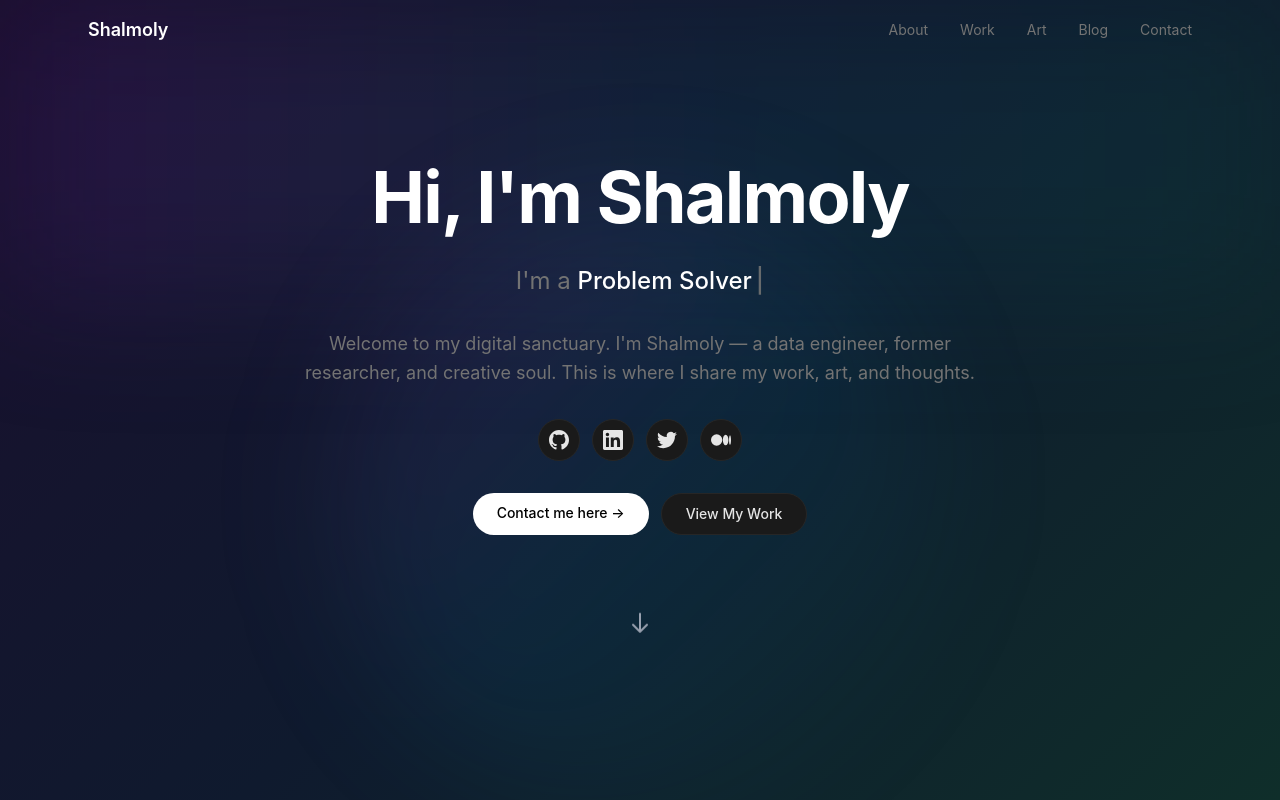
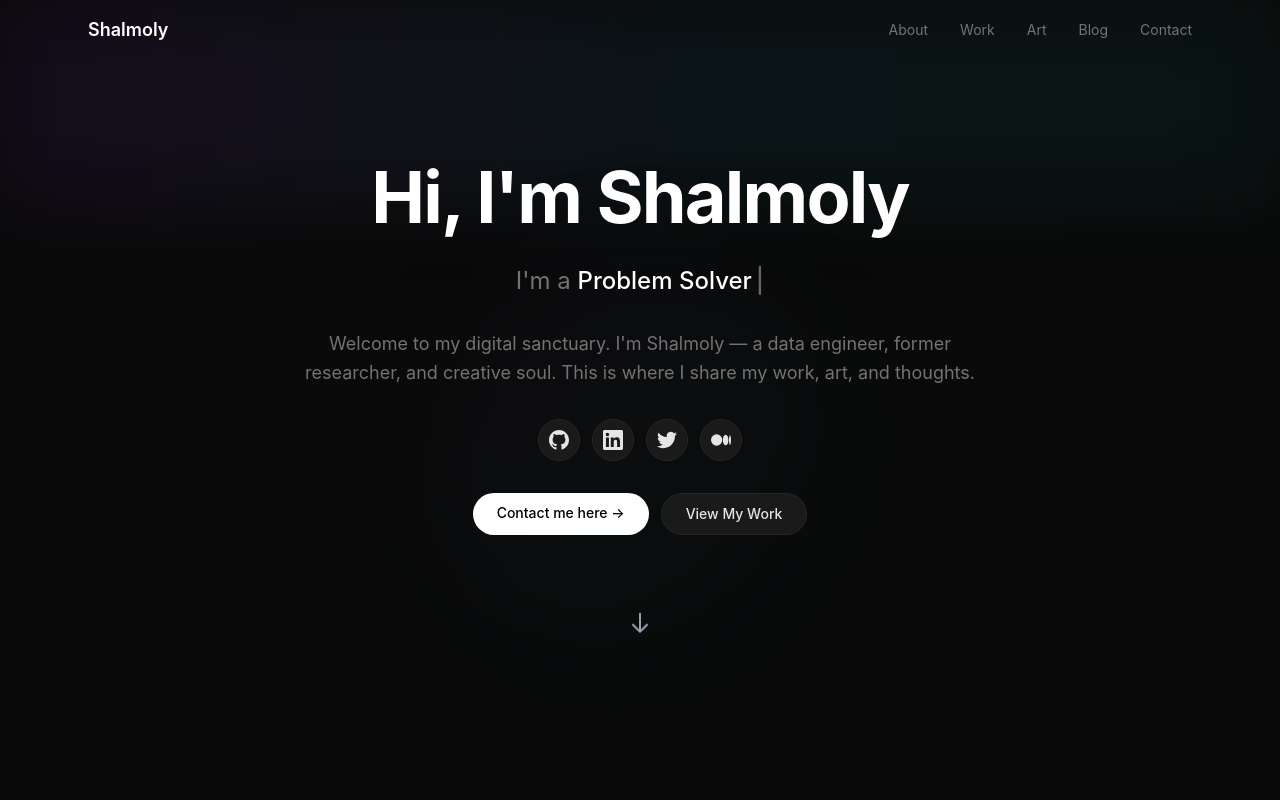
Before and after one commit to Ekta-07/Portfolio, a Next.js app: page / in a window 1280 px wide. Shown: the top 800 px of the page. Built offline with nearby package versions, Linux system fonts and the light colour scheme.

Commit message:
feat: updated the gradient

```diff
--- a/app/globals.css
+++ b/app/globals.css
@@ -11,8 +11,7 @@
 }
 
 body {
-    background: linear-gradient(135deg, var(--gradient-from) 0%, var(--gradient-via) 50%, var(--gradient-to) 100%);
-    background-attachment: fixed;
+    background: var(--background);
     color: var(--foreground);
     font-family: 'Inter', -apple-system, BlinkMacSystemFont, 'Segoe UI', sans-serif;
     -webkit-font-smoothing: antialiased;
--- a/app/page.tsx
+++ b/app/page.tsx
@@ -17,11 +17,11 @@ export default function Home() {
 
       {/* Hero Section */}
       <section className="min-h-screen flex items-center justify-center relative overflow-hidden">
-        {/* Top gradient bar - like reference image */}
-        <div className="absolute top-0 left-0 right-0 h-[300px] bg-gradient-to-r from-purple-900/20 via-cyan-900/20 to-teal-900/20 blur-3xl"></div>
+        {/* Top gradient bar - subtle accent at top only */}
+        <div className="absolute top-0 left-0 right-0 h-[200px] bg-gradient-to-r from-purple-900/15 via-cyan-900/15 to-teal-900/15 blur-2xl"></div>
 
-        {/* Subtle gradient orb in center */}
-        <div className="absolute top-1/4 left-1/2 -translate-x-1/2 w-[600px] h-[600px] bg-gradient-to-br from-purple-600/10 via-cyan-600/10 to-transparent rounded-full blur-3xl"></div>
+        {/* Very subtle gradient accent in center */}
+        <div className="absolute top-1/3 left-1/2 -translate-x-1/2 w-[400px] h-[400px] bg-gradient-to-br from-purple-900/6 via-cyan-900/6 to-transparent rounded-full blur-3xl"></div>
 
         <div className="relative z-10 max-w-4xl mx-auto px-6 py-20">
           <div className="text-center space-y-8">
```
